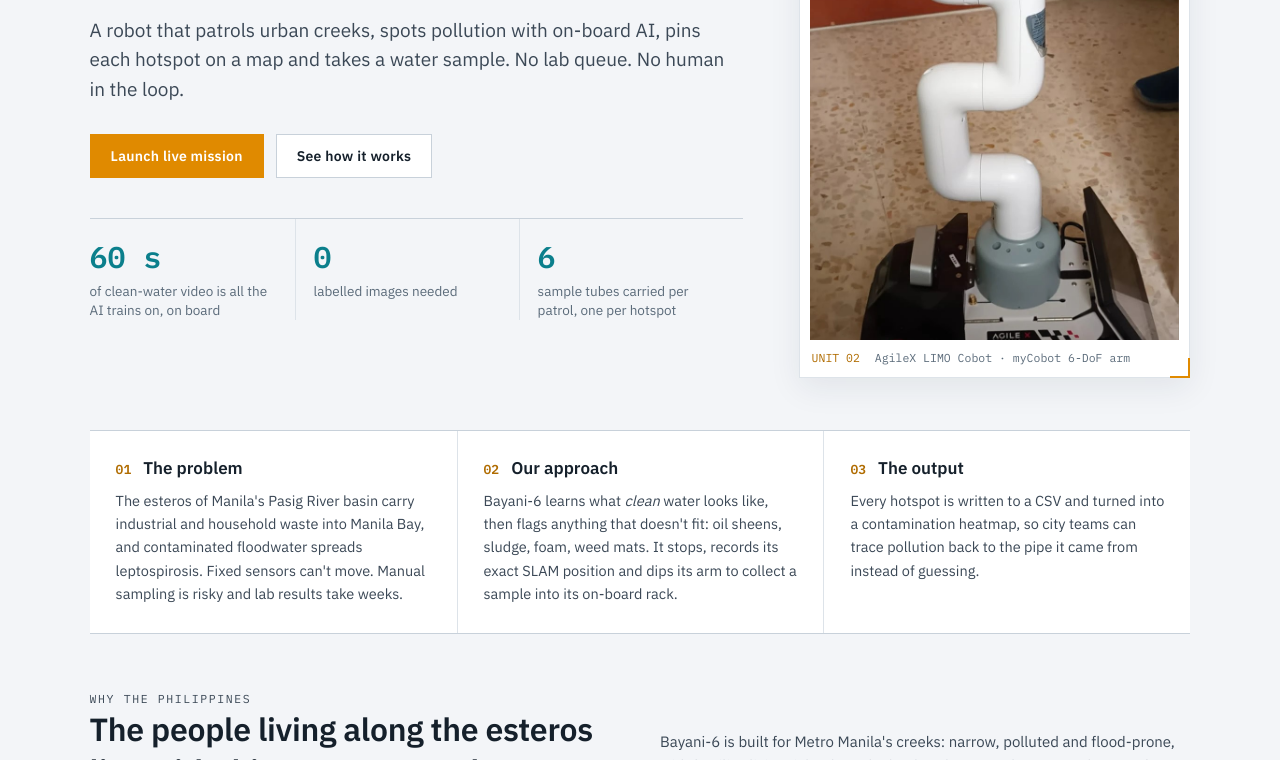
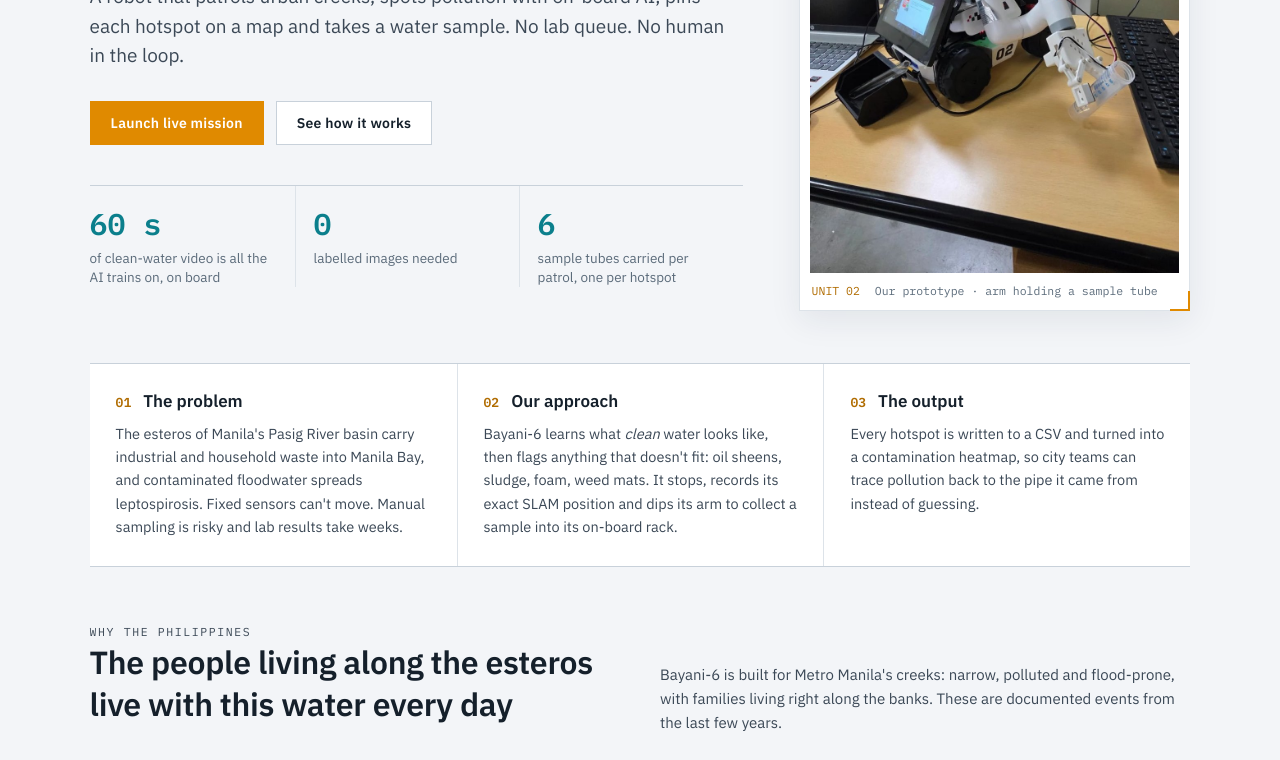
Before and after one commit to RithikhC/ESTERO-6, a plain HTML site: page docs/index.html in a window 1280 px wide. Shown: the part 349-1109 px from the top of the page. Drawn offline with Linux system fonts and the light colour scheme.

Commit message:
Add real prototype photos to posters and dashboard
- Posters: two prototype photos (tube in holder, arm holding a sample tube)
  replace the old robot photo and the AgileX render
- Academic poster: "Gripper + sample tube holder: built on robot" in What We Built
- Dashboard: Overview and Hardware use the prototype photos
- Original photos saved in poster/

Co-Authored-By: Claude Opus 5.5 <noreply@anthropic.com>

```diff
--- a/docs/index.html
+++ b/docs/index.html
@@ -62,8 +62,8 @@
           </dl>
         </div>
         <figure class="hero-photo">
-          <img src="assets/bayani6_robot.jpg" alt="Bayani-6: AgileX LIMO Cobot with myCobot arm">
-          <figcaption><span>UNIT 02</span> AgileX LIMO Cobot · myCobot 6-DoF arm</figcaption>
+          <img src="assets/prototype_sampling.jpg" alt="Bayani-6 prototype: myCobot arm holding a sample tube">
+          <figcaption><span>UNIT 02</span> Our prototype · arm holding a sample tube</figcaption>
         </figure>
       </div>
 
@@ -379,7 +379,7 @@
     <section class="view" id="view-hardware">
       <div class="hw">
         <figure class="hw-photo panel">
-          <img src="assets/bayani6_robot.jpg" alt="Bayani-6 robot">
+          <img src="assets/prototype_rack.jpg" alt="Bayani-6 prototype with sample tube holder">
         </figure>
         <div class="hw-specs">
           <p class="eyebrow">Unmodified off-the-shelf platform</p>
```
Also changed, not shown: docs/assets/bayani6_robot.jpg (deleted), docs/assets/prototype_rack.jpg (added), docs/assets/prototype_sampling.jpg (added), docs/assets/screenshot_overview.jpg, poster/proto_holding_tube.jpg (added), poster/proto_tube_rack.jpg (added), 4 other files.
